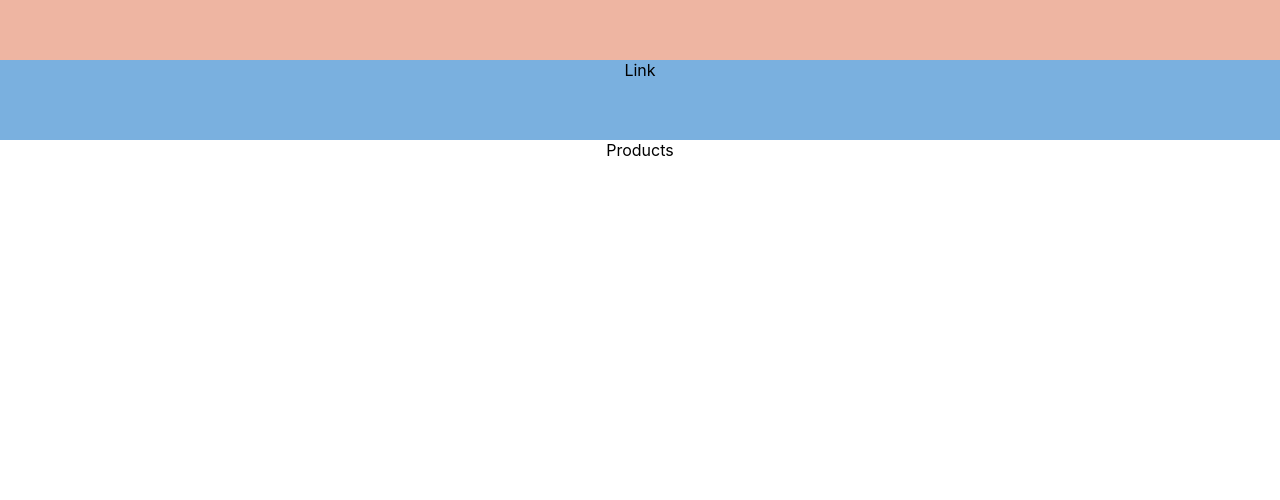
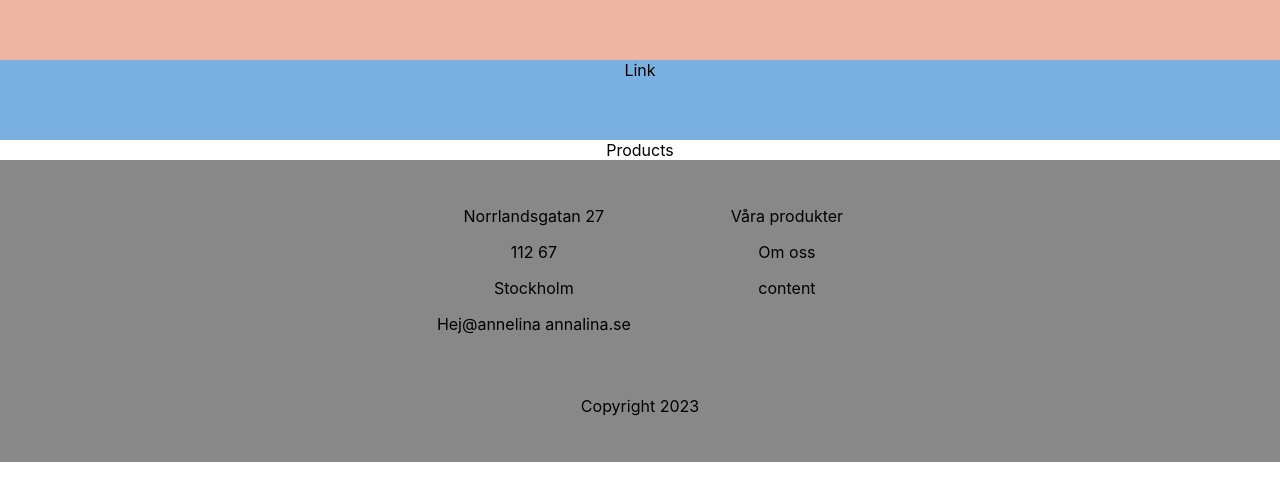
Before and after one commit to annamcn98/ex-arbete, a React (Create React App) app: page /products in a window 1280 px wide. Shown: the part 140-640 px from the top of the page. Built offline with nearby package versions, Linux system fonts and the light colour scheme.

Commit message:
Footer done

```diff
--- a/src/components/Footer.js
+++ b/src/components/Footer.js
@@ -1,11 +1,55 @@
 import React from 'react'
+import styled from 'styled-components'
+
 
 function Footer() {
   return (
-    <div>
+    <Footerdiv>
+      <Div1>
+    <p>Norrlandsgatan 27</p>
+       <p>112 67</p>
+       <p>Stockholm</p>
+       <p>Hej@annelina annalina.se</p>
+    </Div1>
+   <Div2>
+      <p>Våra produkter</p>
+      <p>Om oss</p>
+      <p>content</p>
+        </Div2>
+<CopyrightDiv>
+  <div>
+  <p>Copyright 2023</p>
+</div>
+</CopyrightDiv>
 
-    </div>
+    </Footerdiv>
   )
 }
 
 export default Footer
+
+const Footerdiv = styled.div`
+
+    display: flex;
+    justify-content: center;
+    flex-wrap: wrap;
+    background-color: #888888;
+    padding-top: 30px;
+    `
+    const CopyrightDiv = styled.div `
+    display: flex;
+    justify-content: center;
+    width: 100vw;
+    padding-left: 20px;
+    padding-right: 20px;
+    padding-top: 30px;
+    padding-bottom: 30px;
+    `
+
+    const Div1 = styled.div `
+    padding-right: 50px;
+    `
+    const Div2 = styled.div `
+    padding-left: 50px;
+
+    `
--- a/src/components/Header.js
+++ b/src/components/Header.js
@@ -20,6 +20,8 @@ function Header() {
 }
 
     const Logodiv = styled.div `
+    display: flex;
+    /* align-items: flex-start; */
     background-color: #EEB5A2;
     width: 100vw;
     height: 25vh;
--- a/src/pages/Homepage.js
+++ b/src/pages/Homepage.js
@@ -1,10 +1,25 @@
 import React from 'react'
+import styled from 'styled-components'
+
 
 
 function Homepage() {
   return (
-    <h1>Homepage</h1>
+    <Wrapper
+
+
+
+
+
+    />
   )
 }
 
 export default Homepage
+
+const Wrapper = styled.div`
+    display: flex;
+    height: 100vh;
+
+
+`
```
